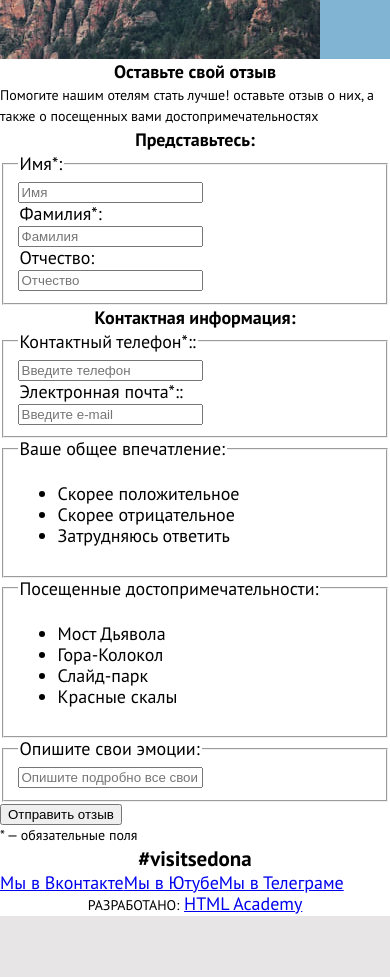
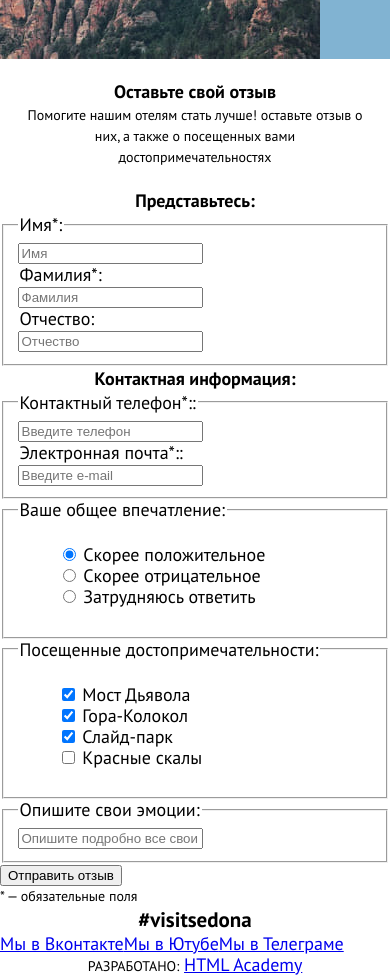
Before and after one commit to htmlacademy-adaptive/1601065-sedona-25, a website: page source/form.html in a window 390 px wide. Shown: the part 460-1437 px from the top of the page. Before the commit the page ends 1376 px from the top, so only its background shows below. Drawn offline with nearby package versions, Linux system fonts and the light colour scheme; files that its build step writes are made by us from their sources; files whose address does not match are found by name.

Commit message:
Адаптивная сетка внутренних страниц

```diff
--- a/source/form.html
+++ b/source/form.html
@@ -61,7 +61,8 @@
       <p class="subtitle">Помогите нашим отелям стать лучше! оставьте отзыв о них, а также о посещенных вами достопримечательностях</p>
     </section>
     <section class="section__form--meta">
-      <form class="catalog-filter" action="https://echo.htmlacademy.ru/" method="get">
+      <form class="catalog-filter__location catalog-filter" action="https://echo.htmlacademy.ru/" method="get">
+        <div class="container">
           <h2 class="text__subtitle">Представьтесь:</h2>
           <fieldset class="catalog__filter--group">
             <legend class="catalog__filter--title">Имя*:</legend>
@@ -83,6 +84,8 @@
               </label>
             </div>
           </fieldset>
+        </div>
+        <div class="container">
           <h2 class="text__subtitle">Контактная информация:</h2>
           <fieldset class="catalog__filter--group">
             <legend class="catalog__filter--title">Контактный телефон*::</legend>
@@ -98,12 +101,13 @@
               </label>
             </div>
           </fieldset>
-        <fieldset class="catalog__filter--group">
+        </div>
+        <fieldset class="catalog__filter--group-location">
           <legend class="catalog__filter--title">Вaше oбщее впечатление:</legend>
           <ul class="catalog__filter--list">
             <li class="catalog__filter--item">
               <label class="control">
-                <input class="control__input visually-hidden" type="radio" name="impression" value="impression type"
+                <input class="control__input" type="radio" name="impression" value="impression type"
                   checked>
                 <span class="control__mark"></span>
                 <span class="control__label">Скорее положительное</span>
@@ -111,54 +115,55 @@
             </li>
             <li class="catalog__filter--item">
               <label class="control">
-                <input class="control__input visually-hidden" type="radio" name="impression">
+                <input class="control__input" type="radio" name="impression">
                 <span class="control__mark"></span>
                 <span class="control__label">Скорее отрицательное</span>
               </label>
             </li>
             <li class="catalog__filter--item">
               <label class="control">
-                <input class="control__input visually-hidden" type="radio" name="impression">
+                <input class="control__input" type="radio" name="impression">
                 <span class="control__mark"></span>
                 <span class="control__label">Затрудняюсь ответить</span>
               </label>
             </li>
           </ul>
         </fieldset>
-        <fieldset class="catalog__filter--group">
+        <fieldset class="catalog__filter--group-location">
           <legend class="catalog__filter--title">Посещенные достопримечательности:</legend>
           <ul class="catalog__filter--list">
             <li class="catalog__filter--item">
               <label class="control">
-                <input class="control__input visually-hidden" type="checkbox" name="Мост дьявола"  checked>
+                <input class="control__input" type="checkbox" name="Мост дьявола"  checked>
                 <span class="control__mark"></span>
                 <span class="control__label">Мост Дьявола</span>
               </label>
             </li>
             <li class="catalog__filter--item">
               <label class="control">
-                <input class="control__input visually-hidden" type="checkbox" name="Гора-Колокол" checked>
+                <input class="control__input" type="checkbox" name="Гора-Колокол" checked>
                 <span class="control__mark"></span>
                 <span class="control__label">Гора-Колокол</span>
               </label>
             </li>
             <li class="catalog__filter--item">
               <label class="control">
-                <input class="control__input visually-hidden" type="checkbox" name="Слайд-парк" checked>
+                <input class="control__input" type="checkbox" name="Слайд-парк" checked>
                 <span class="control__mark"></span>
                 <span class="control__label">Слайд-парк</span>
               </label>
             </li>
             <li class="catalog__filter--item">
               <label class="control">
-                <input class="control__input visually-hidden" type="checkbox" name="Красные скалы">
+                <input class="control__input" type="checkbox" name="Красные скалы">
                 <span class="control__mark"></span>
                 <span class="control__label">Красные скалы</span>
               </label>
             </li>
           </ul>
         </fieldset>
-        <fieldset class="catalog__filter--group">
+        <div class="container__location container">
+          <fieldset class="catalog__filter--group-location">
             <legend class="catalog__filter--title">Опишите свои эмоции:</legend>
             <div class="catalog__filter">
               <label class="catalog__filter--label">
@@ -168,6 +173,7 @@
           </fieldset>
           <button class="button button__to-apply" type="submit">Отправить отзыв</button>
           <p class="subtitle">* — обязательные поля</p>
+        </div>
       </section>
     </form>
   </main>
--- /dev/null
+++ b/source/less/blocks/catalog-filter.less
@@ -0,0 +1,40 @@
+.catalog-filter__location {
+  @media (min-width: @tablet-width) {
+    display: grid;
+    grid-template-columns: 350px 350px;
+    grid-template-rows: 300px 300px 300px 300px;
+  }
+
+  @media (min-width: @desktop-width) {
+    display: grid;
+    grid-template-columns: 600px 600px;
+    grid-template-rows: 300px 300px 300px 300px;
+  }
+}
+
+.catalog__filter--group-location {
+  @media (min-width: @tablet-width) {
+    grid-column-start: 1;
+    grid-column-end: 3;
+  }
+
+  @media (min-width: @desktop-width) {
+    grid-column-start: 1;
+    grid-column-end: 3;
+  }
+}
+
+.catalog__filter--list {
+  list-style-type: none;
+
+  @media (min-width: @tablet-width) {
+    display: grid;
+    grid-template-columns: 300px 300px;
+    grid-template-rows: 50px 50px;
+  }
+
+  @media (min-width: @desktop-width) {
+    display: flex;
+    flex-wrap: wrap;
+  }
+}
--- /dev/null
+++ b/source/less/blocks/container.less
@@ -0,0 +1,4 @@
+.container__location {
+  grid-column-start: 1;
+  grid-column-end: 3;
+}
--- a/source/less/blocks/main-container.less
+++ b/source/less/blocks/main-container.less
@@ -8,5 +8,6 @@
   min-height: 389px;
   align-items: center;
   text-align: center;
-  display: block;
+  display: flex;
+  justify-content: center;
 }
--- a/source/less/blocks/section.less
+++ b/source/less/blocks/section.less
@@ -44,3 +44,8 @@
 .text__subtitle--location {
   text-align: center;
 }
+
+.section__text--subtitle {
+  margin: 20px;
+  text-align: center;
+}
--- a/source/less/style.less
+++ b/source/less/style.less
@@ -13,3 +13,5 @@
 @import "../less/blocks/main-nav.less";
 @import "../less/blocks/user-list.less";
 @import "../less/blocks/link.less";
+@import "../less/blocks/catalog-filter.less";
+@import "../less/blocks/container.less";
```
Lines whose indentation alone changed are shown as unchanged.
